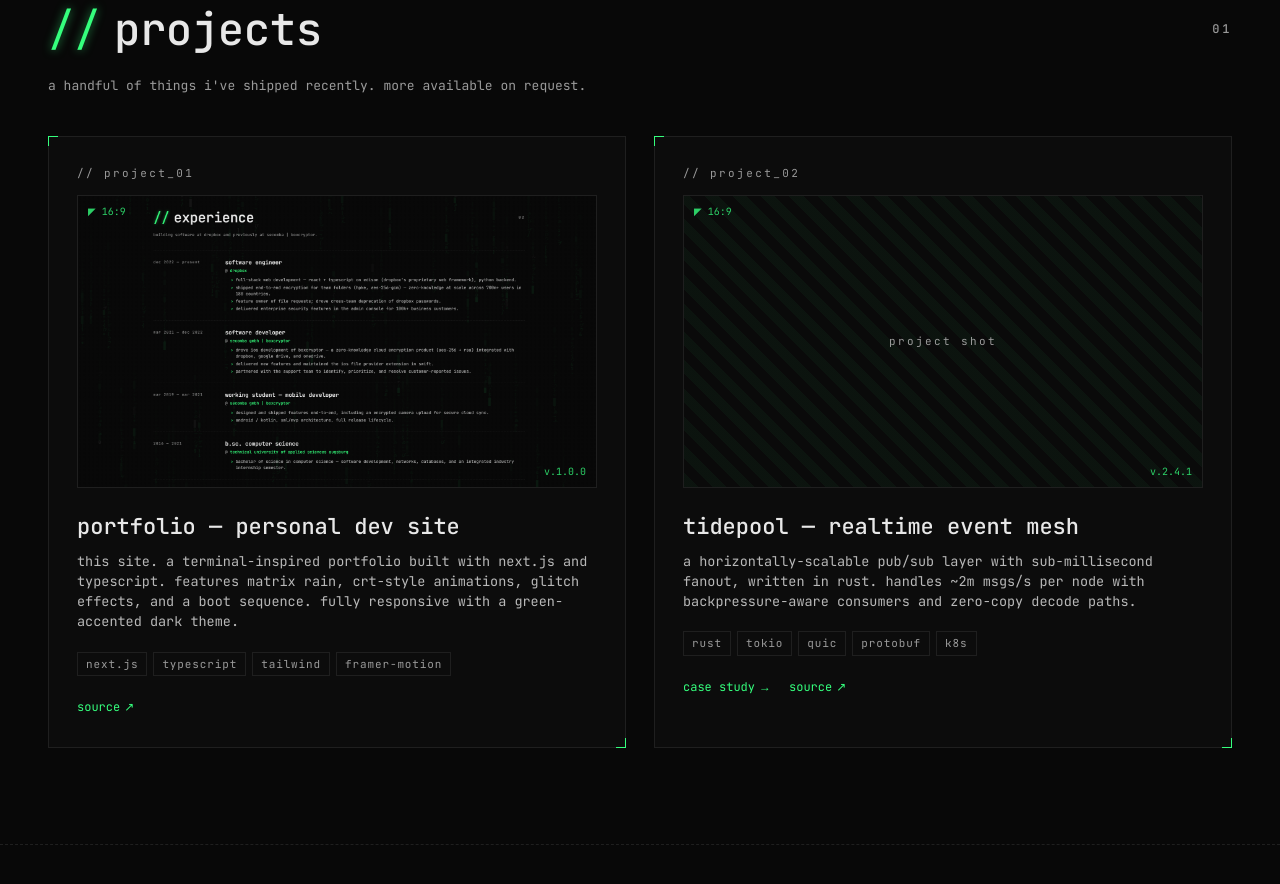
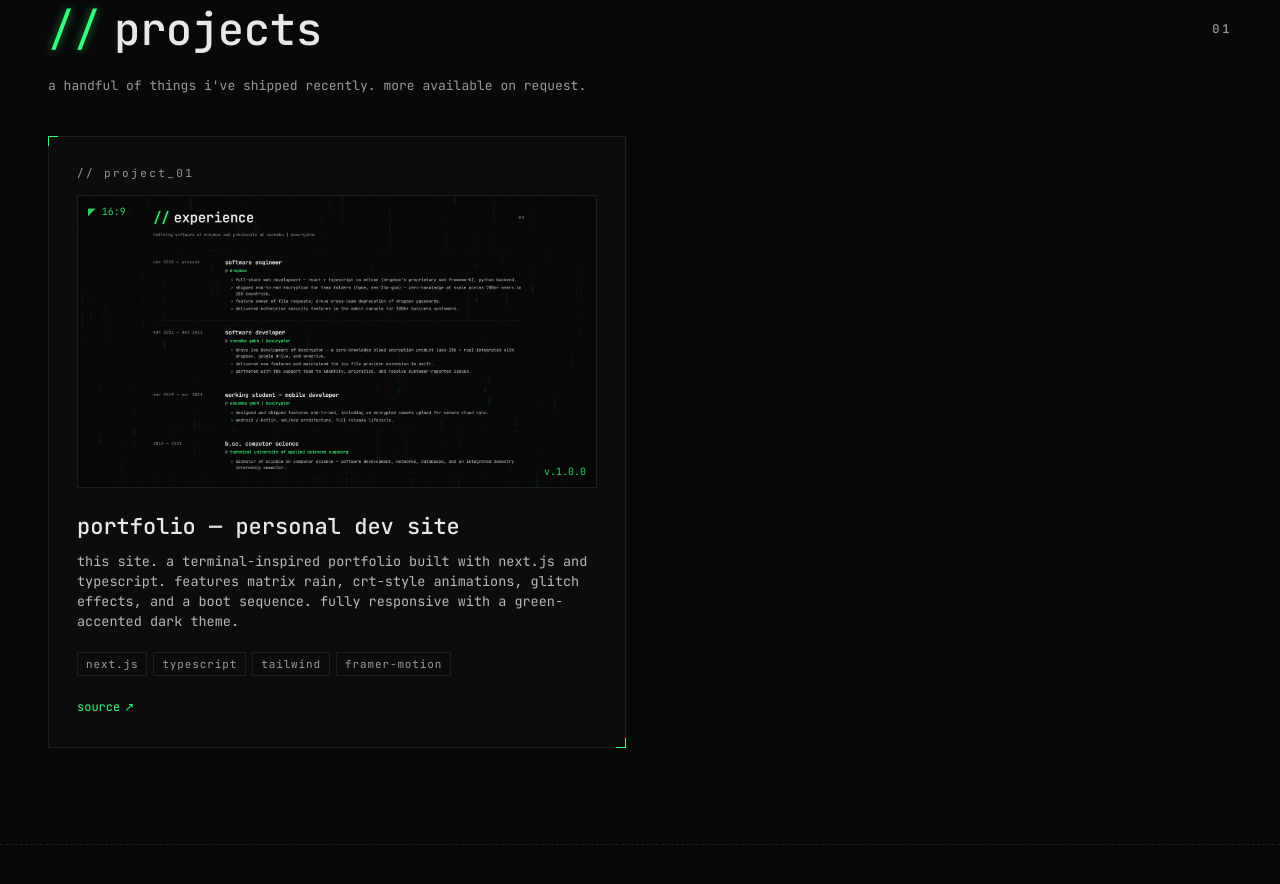
Before and after one commit to Sav0s/portfolio, a Next.js app: page / in a window 1280 px wide. Shown: the part 900-1784 px from the top of the page. Built offline with nearby package versions, Linux system fonts and the light colour scheme.

Commit message:
Remove placeholder project

```diff
--- a/src/data/portfolio.ts
+++ b/src/data/portfolio.ts
@@ -32,16 +32,6 @@
     sourceUrl: 'https://github.com/Sav0s/portfolio',
     version: 'v.1.0.0',
   },
-  {
-    idx: '// project_02',
-    title: 'tidepool — realtime event mesh',
-    description:
-      'a horizontally-scalable pub/sub layer with sub-millisecond fanout, written in rust. handles ~2m msgs/s per node with backpressure-aware consumers and zero-copy decode paths.',
-    stack: ['rust', 'tokio', 'quic', 'protobuf', 'k8s'],
-    caseStudyUrl: '#',
-    sourceUrl: '#',
-    version: 'v.2.4.1',
-  },
 ];
 
 export interface ExperienceEntry {
@@ -57,7 +47,7 @@
     company: 'dropbox',
     period: 'dec 2022 — present',
     bullets: [
-      'full-stack web development — react + typescript on edison (dropbox\'s proprietary web framework), python backend.',
+      "full-stack web development — react + typescript on edison (dropbox's proprietary web framework), python backend.",
       'shipped end-to-end encryption for team folders (hpke, aes-256-gcm) — zero-knowledge at scale across 700m+ users in 180 countries.',
       'feature owner of file requests; drove cross-team deprecation of dropbox passwords.',
       'delivered enterprise security features in the admin console for 100k+ business customers.',
```
